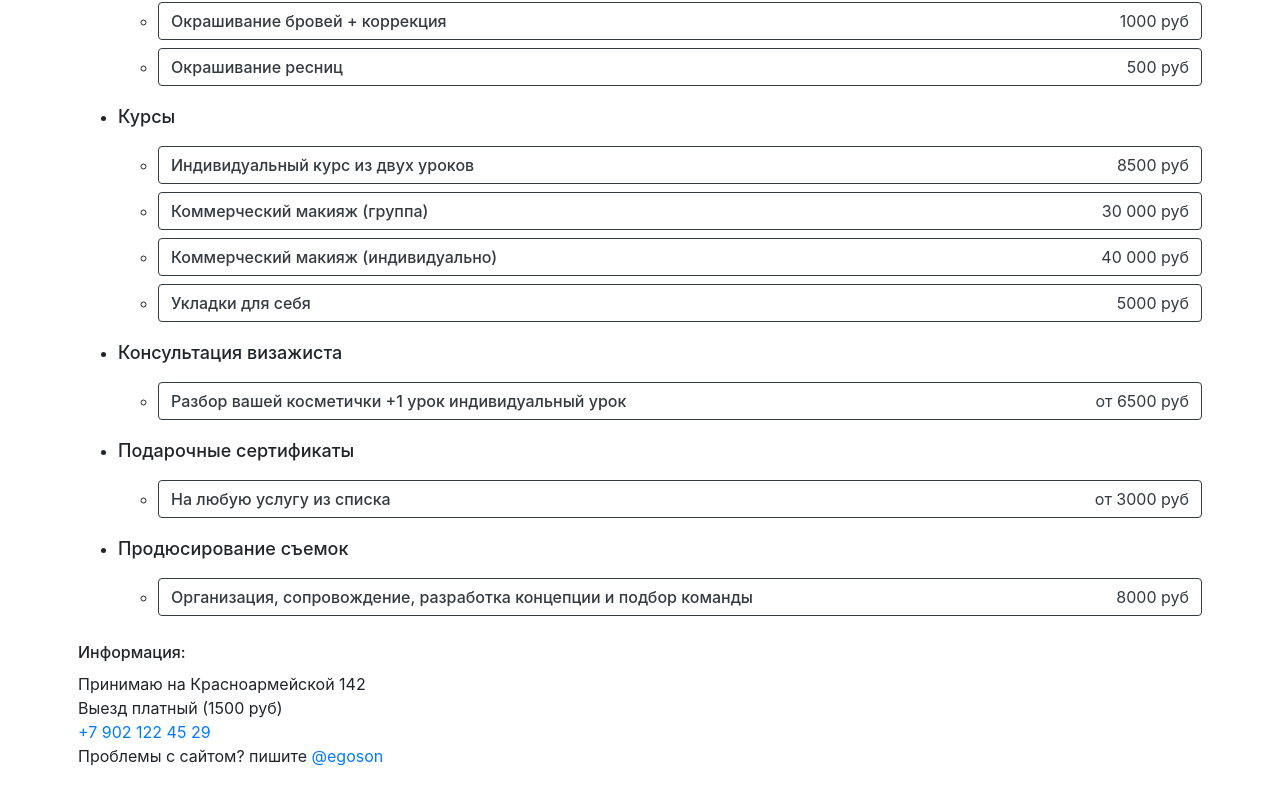
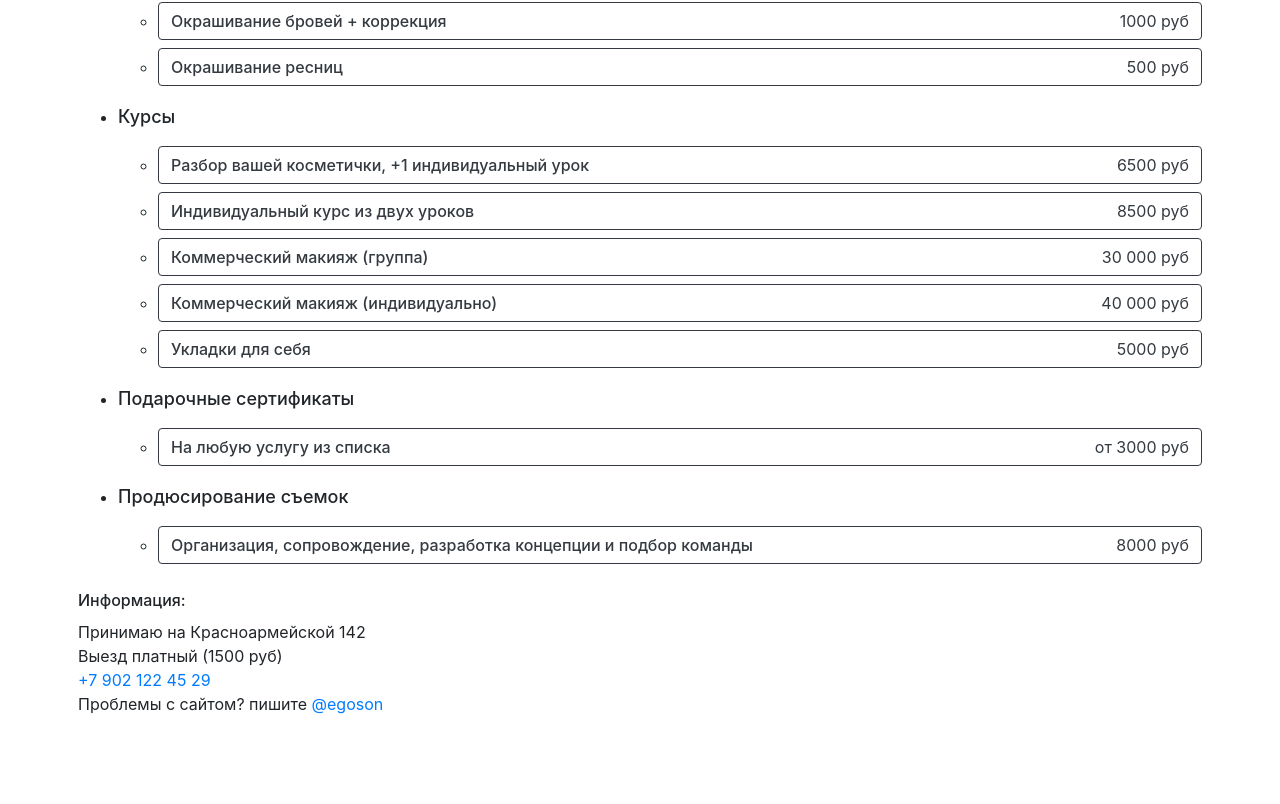
Before and after one commit to egoson/egoson.githab.io, a Nuxt app: page /form in a window 1280 px wide. Shown: the part 975-1779 px from the top of the page. After the commit the page ends 1739 px from the top, so only its background shows below. Built offline with nearby package versions, Linux system fonts and the light colour scheme.

Commit message:
change price

```diff
--- a/pages/form.vue
+++ b/pages/form.vue
@@ -183,6 +183,10 @@ export default {
           serviceTitle: "Курсы",
           groupServices: [
             {
+              title: "Разбор вашей косметички, +1 индивидуальный урок",
+              cost: "6500",
+            },
+            {
               title: "Индивидуальный курс из двух уроков",
               cost: "8500",
             },
@@ -197,15 +201,6 @@ export default {
             {
               title: "Укладки для себя",
               cost: "5000",
-            },
-          ],
-        },
-        {
-          serviceTitle: "Консультация визажиста",
-          groupServices: [
-            {
-              title: "Разбор вашей косметички +1 урок индивидуальный урок",
-              cost: "от 6500",
             },
           ],
         },
```
